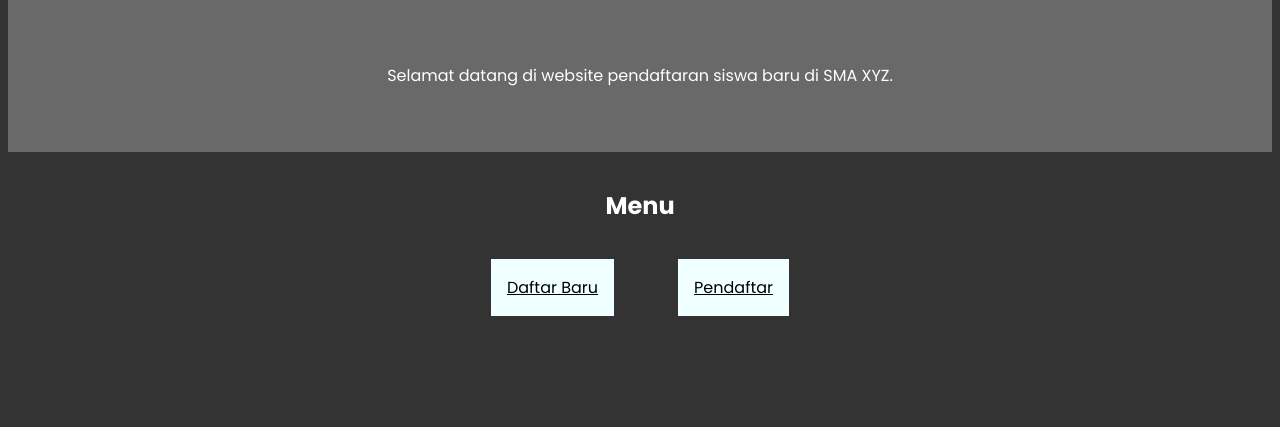
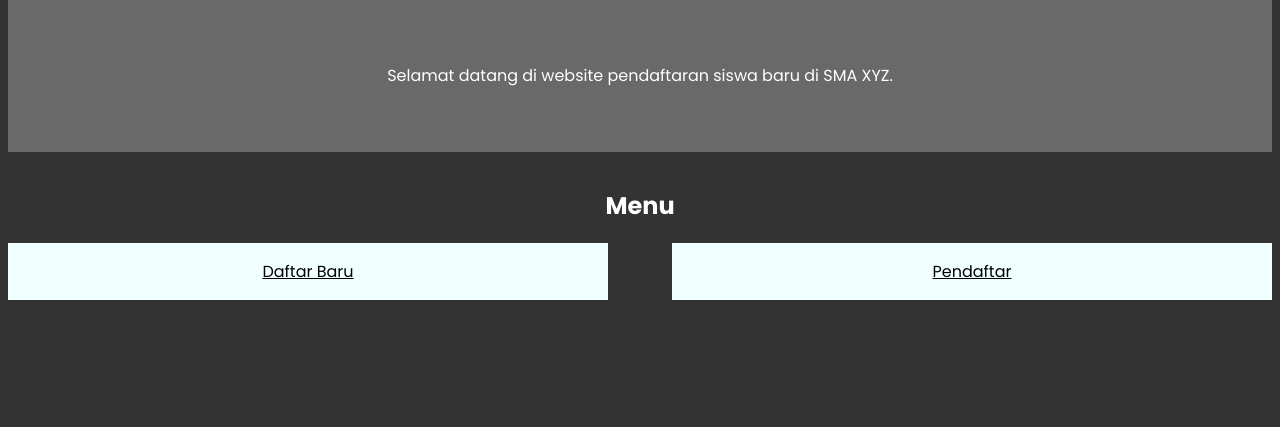
Before and after one commit to Mikask1/Tugas-PWEB-7, a PHP site: page / in a window 1280 px wide. Shown: the part 144-571 px from the top of the page. Run offline with PHP 8.4, Linux system fonts and the light colour scheme.

Commit message:
initial commit

```diff
--- a/config.php
+++ b/config.php
@@ -1,8 +1,7 @@
 <?php
-
 $server = "localhost";
 $user = "root";
-$password = "";
+$password = "Hokky040508";
 $nama_database = "pendaftaran_siswa";
 
 $db = mysqli_connect($server, $user, $password, $nama_database);
--- a/index.php
+++ b/index.php
@@ -25,8 +25,8 @@
         <section id="menu-panel">
             <h2>Menu</h2>
             <section id="menu-items">
-                <p><a href="form-daftar.php">Daftar Baru</a></p>
-                <p><a href="list-siswa.php">Pendaftar</a></p>
+                <a href="form-daftar.php">Daftar Baru</a>
+                <a href="list-siswa.php">Pendaftar</a>
                 <?php if (isset($_GET['status'])): ?>
                     <p>
                         <?php
--- a/list-siswa.php
+++ b/list-siswa.php
@@ -58,7 +58,7 @@
     </tbody>
     </table>
 
-    <p>Total: <?php echo mysqli_num_rows($query) ?></p>
+    <p id="total">Total: <?php echo mysqli_num_rows($query) ?></p>
 
     </body>
 </html>
--- /dev/null
+++ b/php.ini
@@ -0,0 +1 @@
+extension="C:\Program Files\php\ext"
--- a/style.css
+++ b/style.css
@@ -62,13 +62,19 @@ section h2{
     color: white;
 }
 
-section p{
+#menu-items a{
     text-align: center;
     background-color: azure;
     padding: 1rem;
 }
 
-section p a {
+#menu-items p{
+    text-align: center;
+    background-color: azure;
+    padding: 1rem;
+}
+
+#menu-items a {
     color: black;
 }
 
@@ -79,7 +85,25 @@ section p a {
 }
 
 #menu-items{
-    display: flex;
-    justify-content: center;
+    display: grid;
+    grid-template-columns: 1fr 1fr;
     gap: 4rem;
 }
+
+#menu-items>p{
+    color: black;
+    grid-column: span 2;
+}
+
+table{
+    color: white;
+    margin: 0 auto;
+}
+
+table a{
+    color: white;
+}
+#total{
+    color: white;
+    text-align: center;
+}
```
